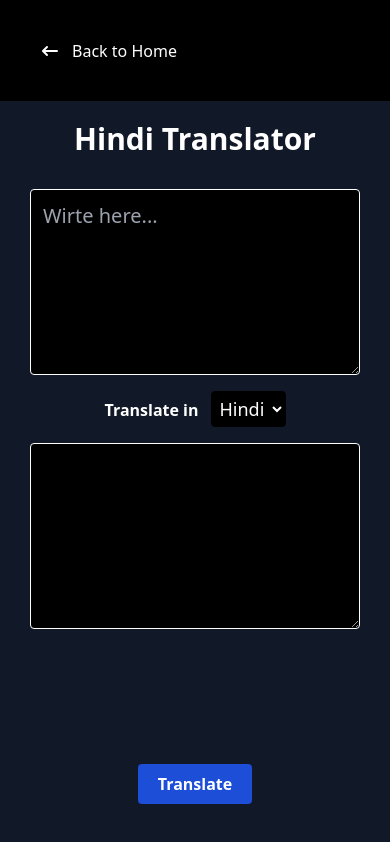
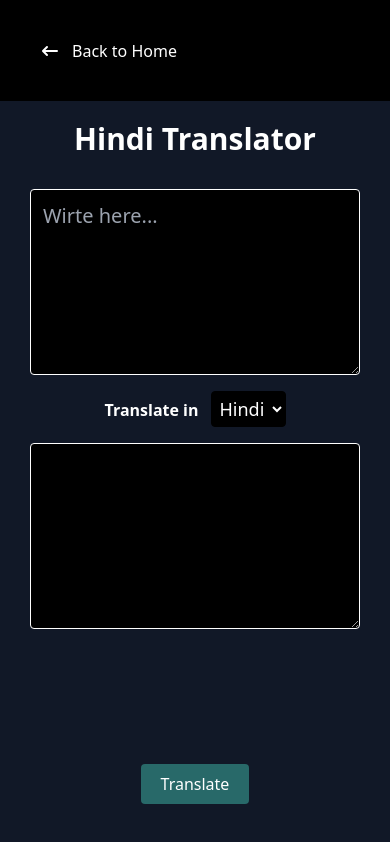
Before and after one commit to iamshiv007/NextJS-Portfolio, a Next.js app: page /apps/hindi-translator in a window 390 px wide. Shown: the top 842 px of the page. Built offline with nearby package versions, Linux system fonts and the light colour scheme.

Commit message:
modified

```diff
--- a/pages/apps/hindi-translator.jsx
+++ b/pages/apps/hindi-translator.jsx
@@ -106,7 +106,7 @@ const HindiTranslator = () => {
 
         <div className="sm:hidden flex justify-center w-[100%] fixed bottom-10">
           <button
-            className="p-2 px-5 bg-blue-400 font-bold dark:bg-blue-700 dark:text-white rounded sm:ml-5"
+            className="p-2 px-5 dark:bg-[#286969] bg-[#c72c6c] text-white rounded sm:ml-5"
             onClick={translateFun}
           >
             Translate
```
